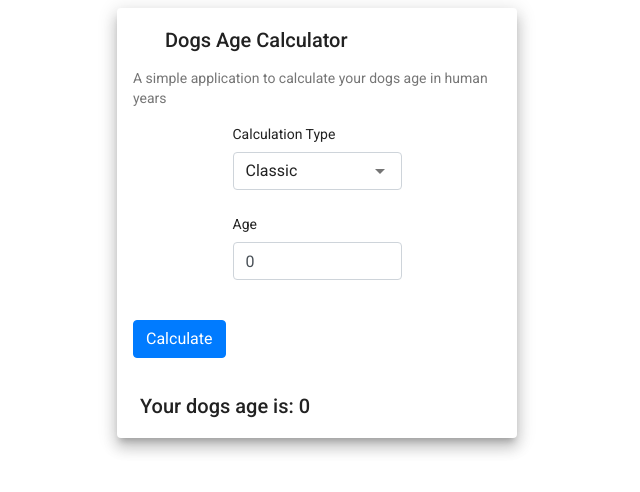
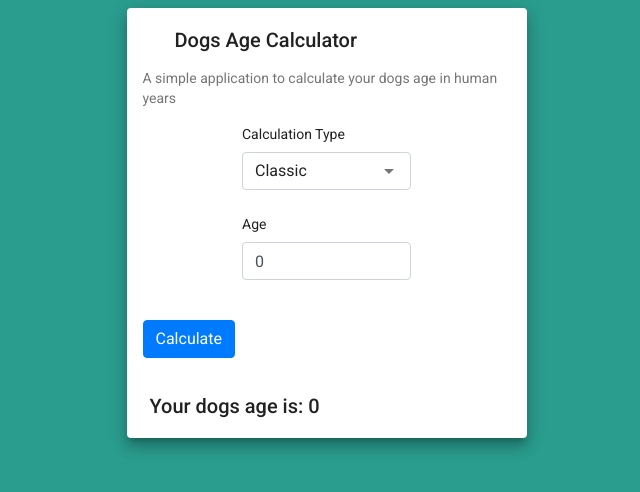
Before and after one commit to boogermanus/DogsAge, an Angular app: page / in a window 1280 px wide. Shown: the top 492 px of the page, without its empty margins (323-963 px from the left). Built offline with nearby package versions, Linux system fonts and the light colour scheme.

Commit message:
styling and css

```diff
--- a/src/app/dogs-age/dogs-age.component.html
+++ b/src/app/dogs-age/dogs-age.component.html
@@ -1,5 +1,5 @@
-<div class="row justify-content-center mt-2">
-    <mat-card style="width: 400px" class="ml-2" class="mat-elevation-z10" >
+<div class="row justify-content-center mt-2 ml-1">
+    <mat-card style="width: 400px" class="mat-elevation-z10" >
         <mat-card-header>
             <h2>Dogs Age Calculator</h2>
         </mat-card-header>
@@ -47,7 +47,7 @@
         </mat-card-actions>
         <mat-card-footer>
             <div class="row mt-4 ml-2">
-                <div class="col-md-6">
+                <div class="col-md-8">
                     <h2>Your dogs age is: {{dogsAge}}</h2>
                 </div>
             </div>
--- a/src/index.html
+++ b/src/index.html
@@ -9,7 +9,7 @@
   <link href="https://fonts.googleapis.com/css?family=Roboto:300,400,500&display=swap" rel="stylesheet">
   <link href="https://fonts.googleapis.com/icon?family=Material+Icons" rel="stylesheet">
 </head>
-<body class="mat-typography">
+<body class="mat-typography" style="background-color: #2A9D8F;">
   <app-root></app-root>
 </body>
 </html>
```
